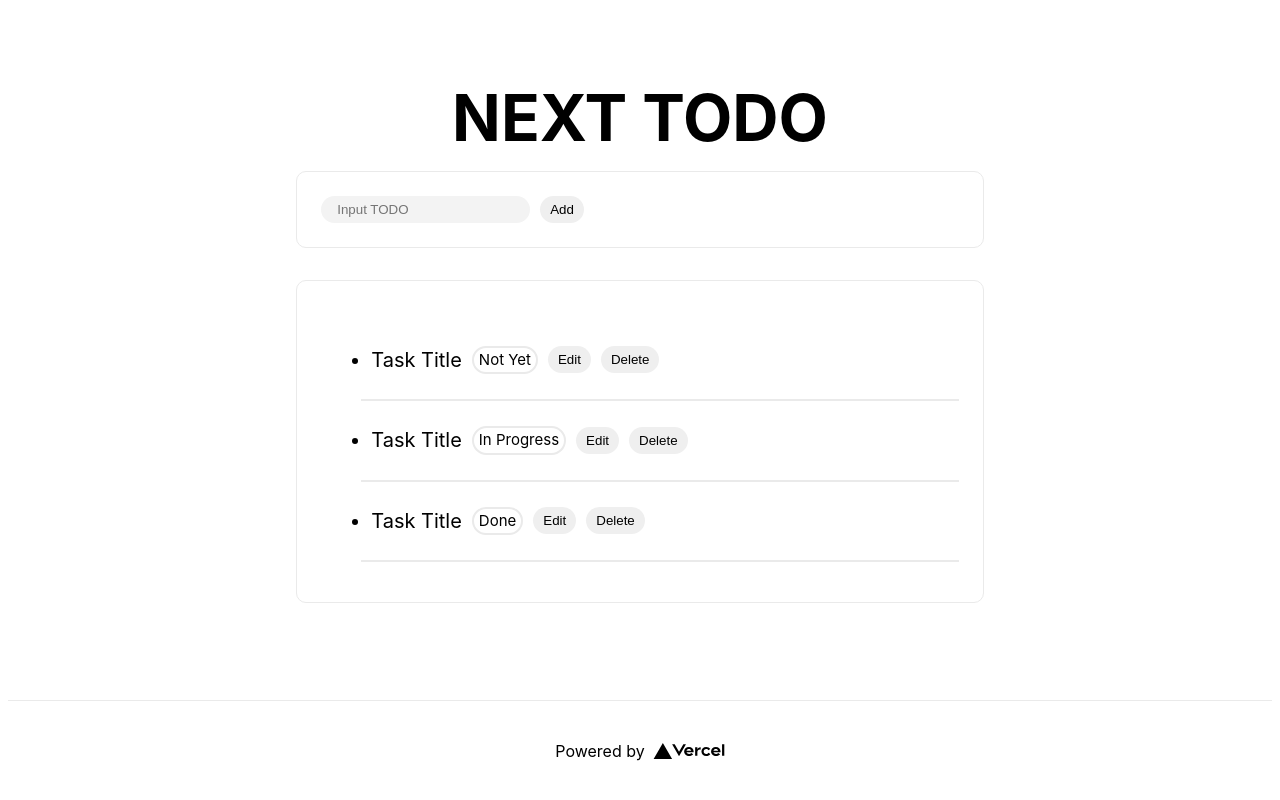
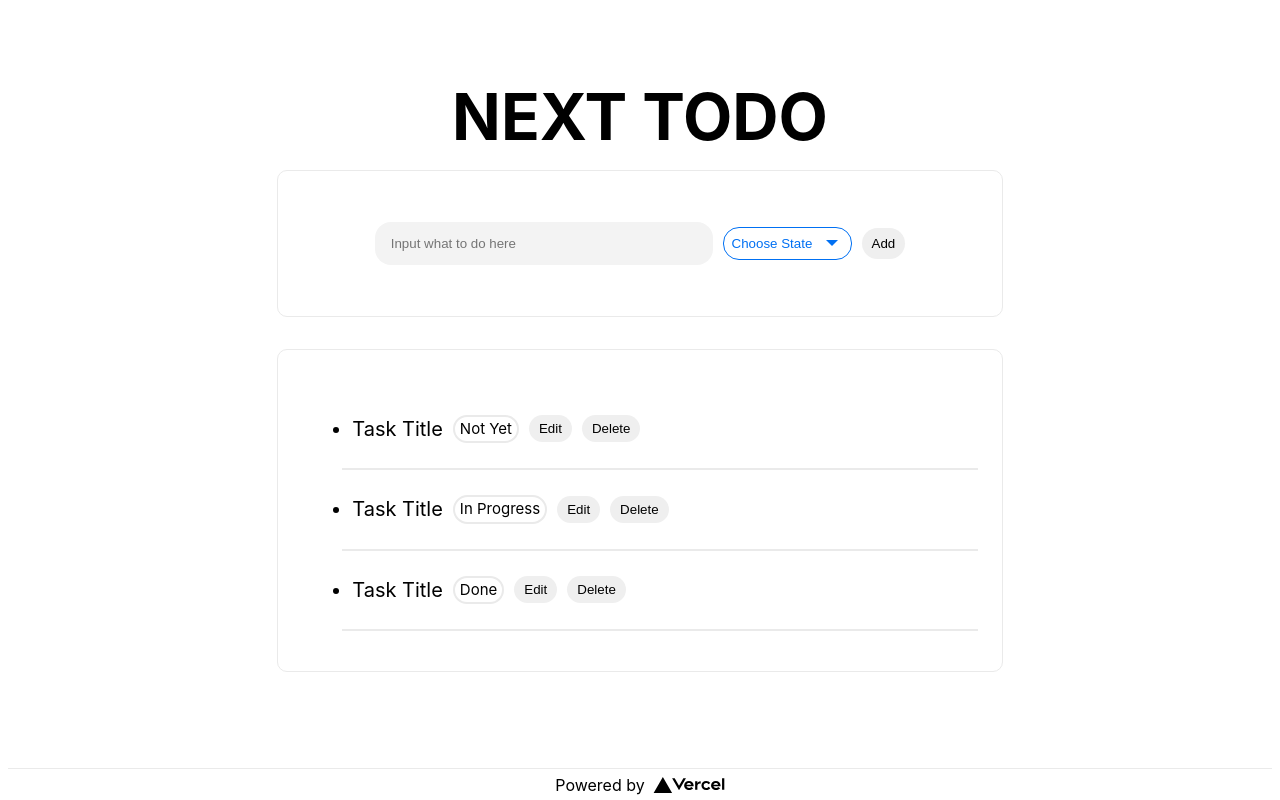
Before and after one commit to hirooutdoor/next-todo2, a Next.js app: page / in a window 1280 px wide. Built offline with nearby package versions, Linux system fonts and the light colour scheme.

Commit message:
feat: Add pull down button and styling

```diff
--- /dev/null
+++ b/components/TodoState.tsx
@@ -0,0 +1,16 @@
+import styles from "../styles/Pulldown.module.css"
+
+export const TodoState = () => {
+  return (
+    <>
+    <div className={`${styles.cp_ipselect} ${styles.cp_sl03}`}>
+        <select required>
+          <option value="" hidden>Choose State</option>
+          <option value={1}>Not Yet</option>
+          <option value={2}>In Progress</option>
+          <option value={3}>Done</option>
+        </select>
+      </div>
+    </>
+  )
+}
--- a/pages/index.tsx
+++ b/pages/index.tsx
@@ -1,3 +1,4 @@
+import { TodoState } from 'components/TodoState'
 import Head from 'next/head'
 import Image from 'next/image'
 import styles from 'styles/Home.module.css'
@@ -16,8 +17,13 @@ export default function Home() {
           NEXT TODO
         </h1>
         <div className={styles.card}>
-          <input className={styles.input} type="text" placeholder="Input TODO"/>
-          <button className={styles.add_button}>Add</button>
+          <div className={styles.input_area}>
+            <input className={styles.input} type="text" placeholder="Input what to do here"/>
+            <div className={styles.pull_down}>
+              <TodoState />
+            </div>
+            <button className={styles.add_button}>Add</button>
+          </div>
         </div>
 
         <div className={styles.card}>
--- a/styles/Home.module.css
+++ b/styles/Home.module.css
@@ -91,20 +91,39 @@
   }
 }
 
-.add_button {
-  margin-left: 10px;
-  border-radius: 16px;
-  padding: 6px 10px;
-  border: none;
+.input_area {
+  display: flex;
+  align-items: center;
+  justify-content: center;
 }
+
 
 .input {
   background-color: rgb(243, 243, 243);
   border-radius: 16px;
   border: none;
-  padding: 6px 16px;
+  padding: 14px 16px;
   outline: none;
+  width: 50%;
 }
+
+.pull_down {
+  padding-left: 10px;
+}
+
+.add_button {
+  margin-left: 10px;
+  border-radius: 16px;
+  padding: 8px 10px;
+  border: none;
+}
+
+.add_button:hover {
+  cursor: pointer;
+  color: #0070f3;
+  background-color: #fafafa;
+}
+
 
 .edit_button {
   margin-left: 10px;
@@ -114,6 +133,7 @@
 }
 
 .edit_button:hover {
+  cursor: pointer;
   color: #0070f3;
   background-color: #fafafa;
   border: none;
--- /dev/null
+++ b/styles/Pulldown.module.css
@@ -0,0 +1,46 @@
+.cp_ipselect {
+	overflow: hidden;
+	width: 100%;
+	margin: 2em auto;
+	text-align: center;
+}
+.cp_ipselect select {
+	width: 100%;
+	padding-right: 1em;
+	cursor: pointer;
+	text-indent: 0.01px;
+	text-overflow: ellipsis;
+	border: none;
+	outline: none;
+	background: transparent;
+	background-image: none;
+	box-shadow: none;
+	-webkit-appearance: none;
+	appearance: none;
+}
+.cp_ipselect select::-ms-expand {
+    display: none;
+}
+.cp_ipselect.cp_sl03 {
+	position: relative;
+	border-radius: 16px;
+	border: 1px solid #0070f3;
+	background: #ffffff;
+}
+.cp_ipselect.cp_sl03::before {
+	position: absolute;
+	top: 0.8em;
+	right: 0.8em;
+	width: 0;
+	height: 0;
+	padding: 0;
+	content: '';
+	border-left: 6px solid transparent;
+	border-right: 6px solid transparent;
+	border-top: 6px solid #0070f3;
+	pointer-events: none;
+}
+.cp_ipselect.cp_sl03 select {
+	padding: 8px 38px 8px 8px;
+	color: #0070f3;
+}
```
Also changed, not shown: package.json (+4 -4 lines).
